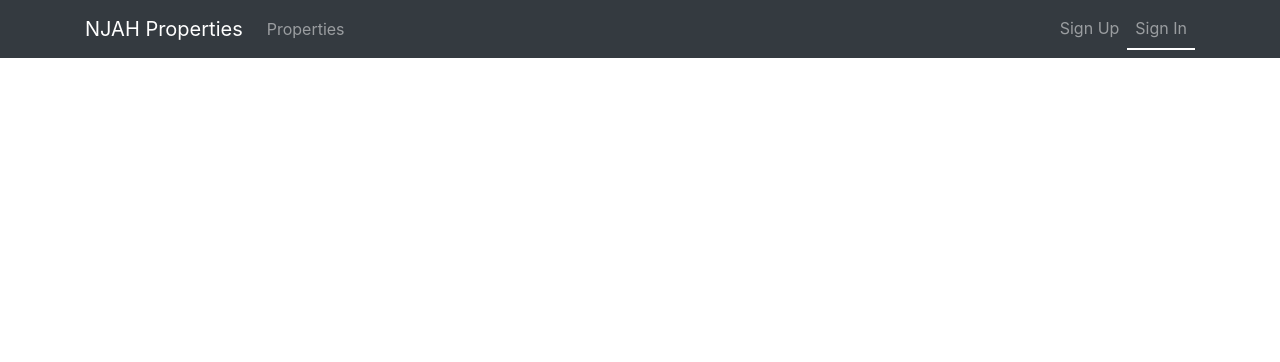
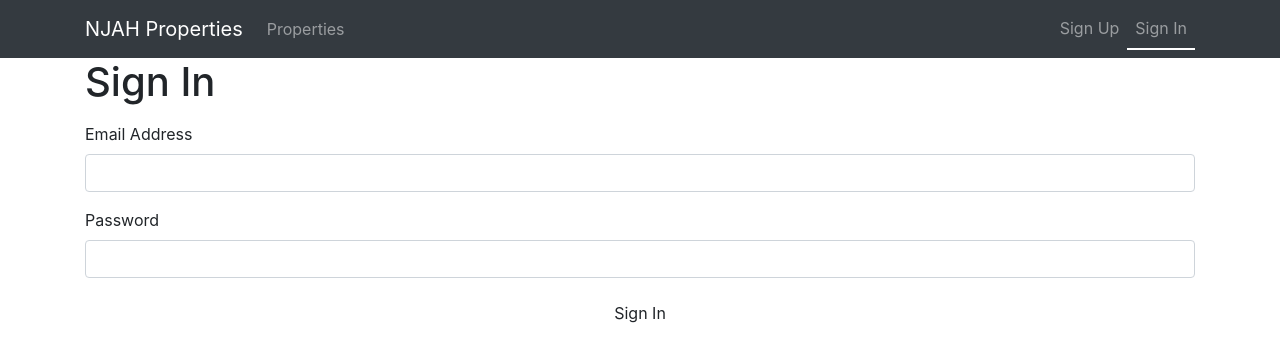
Before and after one commit to nbuikema/njah-properties, a React (Create React App) app in the folder client/: page /signin in a window 1280 px wide. Shown: the top 362 px of the page. Built offline with nearby package versions, Linux system fonts and the light colour scheme.

Commit message:
added signin form and logic

```diff
--- a/client/src/App.js
+++ b/client/src/App.js
@@ -4,6 +4,7 @@ import {BrowserRouter, Switch, Route} from 'react-router-dom';
 import Navbar from './components/Navbar';
 import Home from './components/Home';
 import Signup from './components/auth/Signup';
+import Signin from './components/auth/Signin';
 
 const App = () => {
     return (
@@ -13,6 +14,7 @@ const App = () => {
                 <Switch>
                     <Route path='/' exact component={Home} />
                     <Route path='/signup' exact component={Signup} />
+                    <Route path='/signin' exact component={Signin} />
                 </Switch>
             </BrowserRouter>
         </div>
--- /dev/null
+++ b/client/src/components/auth/Signin.js
@@ -0,0 +1,55 @@
+import React, {useState} from 'react';
+import {signin, authenticate} from './apiAuth';
+
+const Signin = () => {
+    const [values, setValues] = useState({
+        email: '',
+        password: '',
+        error: '',
+        success: false
+    });
+    const {email, password, error, success} = values;
+
+    const onChange = valueProp => event => {
+        setValues({...values, [valueProp]: event.target.value, error: ''});
+    };
+
+    const onSubmit = event => {
+        event.preventDefault();
+        setValues({...values, error: ''});
+        signin({email, password}).then(data => {
+            if(data.error) {
+                setValues({...values, error: data.error, success: false});
+            } else {
+                authenticate(data, () => {
+                    setValues({...values, success: true});
+                });
+            }
+        });
+    };
+
+    const signinForm = () => (
+        <form className='mt-3'>
+            <div className='form-group'>
+                <label htmlFor='email'>Email Address</label>
+                <input onChange={onChange('email')} value={email} type='email' className='form-control' id='email' aria-describedby='email' />
+            </div>
+            <div className='form-group'>
+                <label htmlFor='password'>Password</label>
+                <input onChange={onChange('password')} value={password} type='password' className='form-control' id='password' />
+            </div>
+            <div className='text-center'>
+                <button onClick={onSubmit} type='submit' className='btn btn-primary-inverse'>Sign In</button>
+            </div>
+        </form>
+    );
+
+    return (
+        <div className='container'>
+            <h1>Sign In</h1>
+            {signinForm()}
+        </div>
+    );
+};
+
+export default Signin;
--- a/client/src/components/auth/apiAuth.js
+++ b/client/src/components/auth/apiAuth.js
@@ -14,3 +14,25 @@ export const signup = user => {
         console.log(err);
     });
 };
+
+export const signin = user => {
+    return fetch(`${API}/auth/signin`, {
+        method: 'POST',
+        headers: {
+            Accept: 'application/json',
+            'Content-Type': 'application/json'
+        },
+        body: JSON.stringify(user)
+    }).then(response => {
+        return response.json();
+    }).catch(err => {
+        console.log(err);
+    });
+};
+
+export const authenticate = (data, next) => {
+    if(typeof window !== 'undefined') {
+        localStorage.setItem('jwt', JSON.stringify(data));
+        next();
+    }
+};
```
